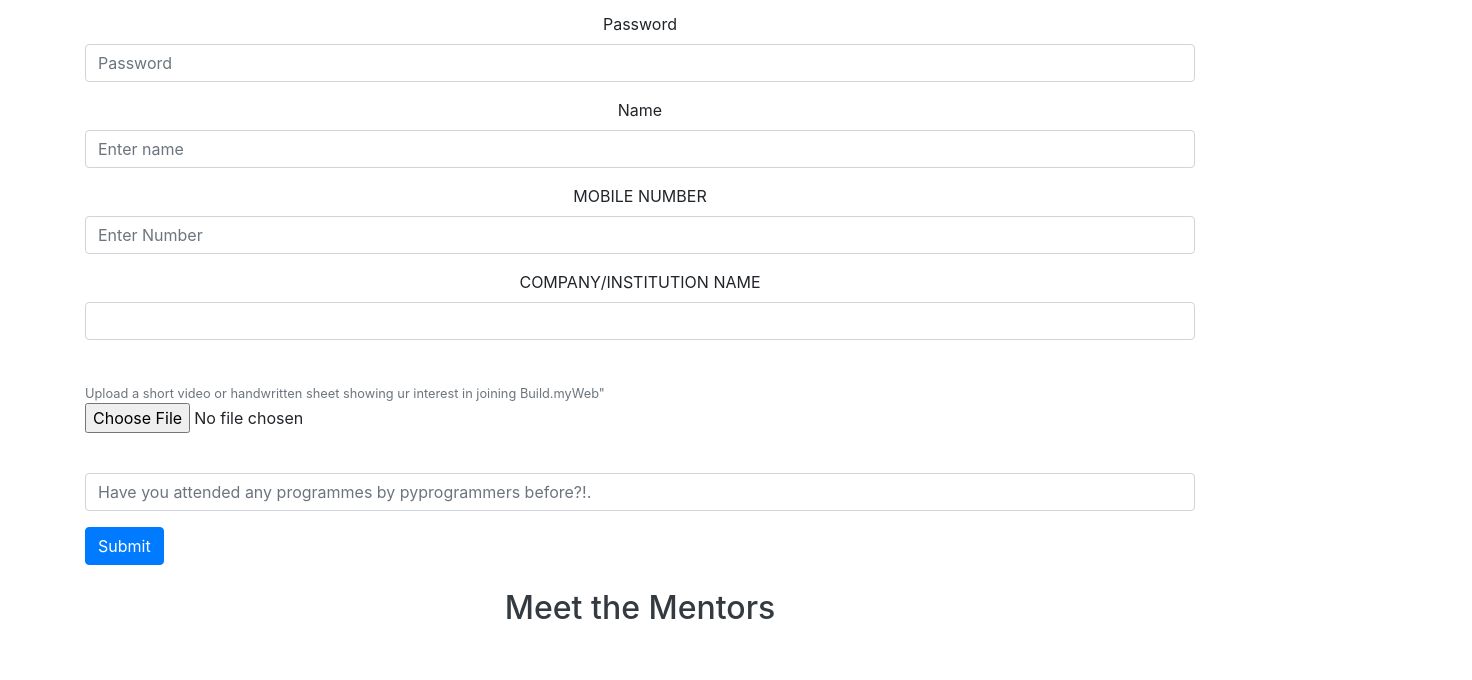
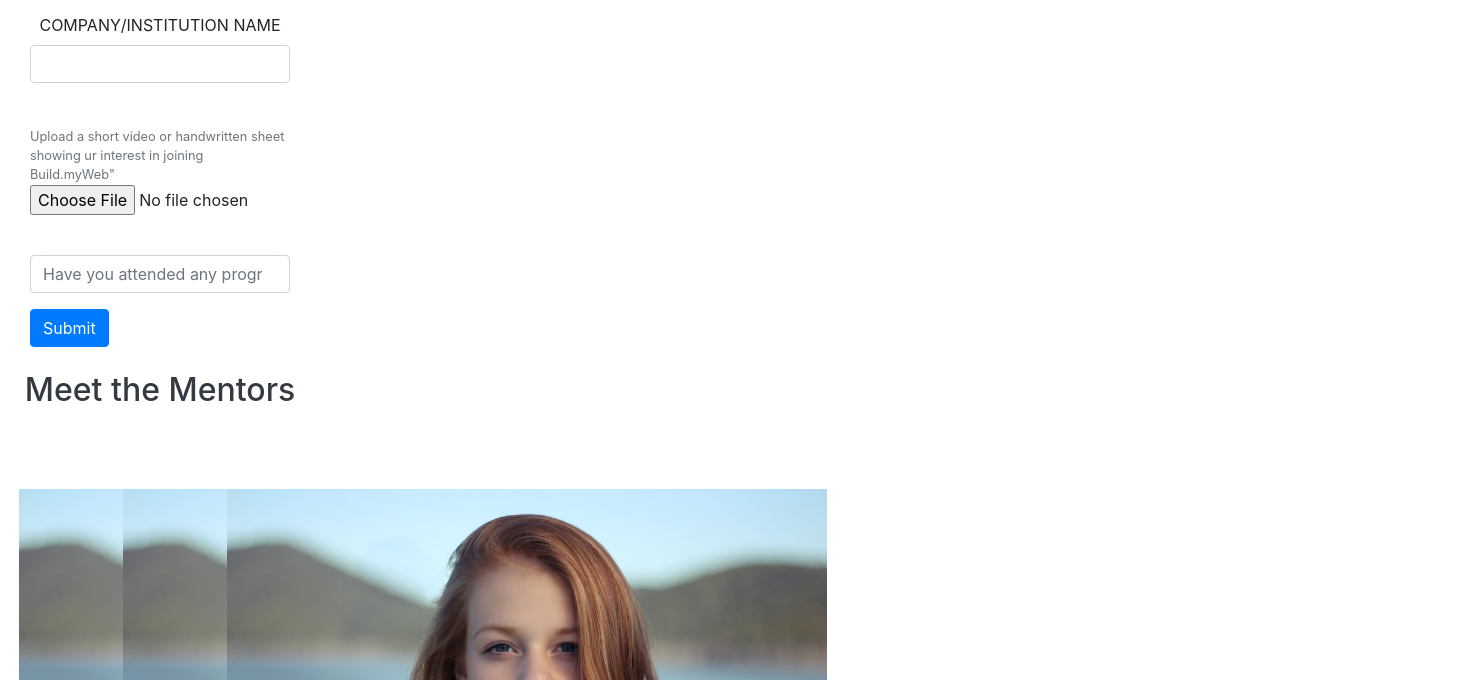
Before and after one commit to Breesa-Eliswa/BUILD_MYWEB_SAMPLEWEBSITE, a plain HTML site: page index.html in a window 1280 px wide. Shown: the part 819-1499 px from the top of the page, 1472 px wide, since content can reach past the window. Drawn offline with nearby package versions, Linux system fonts and the light colour scheme.

Commit message:
Update index.html

```diff
--- a/index.html
+++ b/index.html
@@ -12,7 +12,7 @@
 <script src="https://code.jquery.com/jquery-3.2.1.slim.min.js" integrity="sha384-KJ3o2DKtIkvYIK3UENzmM7KCkRr/rE9/Qpg6aAZGJwFDMVNA/GpGFF93hXpG5KkN" crossorigin="anonymous"></script>
 <script src="https://cdn.jsdelivr.net/npm/popper.js@1.12.9/dist/umd/popper.min.js" integrity="sha384-ApNbgh9B+Y1QKtv3Rn7W3mgPxhU9K/ScQsAP7hUibX39j7fakFPskvXusvfa0b4Q" crossorigin="anonymous"></script>
 <script src="https://cdn.jsdelivr.net/npm/bootstrap@4.0.0/dist/js/bootstrap.min.js" integrity="sha384-JZR6Spejh4U02d8jOt6vLEHfe/JQGiRRSQQxSfFWpi1MquVdAyjUar5+76PVCmYl" crossorigin="anonymous"></script>
-
+<div class="col-xs-12 col-xm-6 col-md-4 col-lg-3 col-xl-3">
 <section>
   <!-- Image and text -->
 <nav class="navbar navbar-light bg-secondary">
@@ -153,5 +153,6 @@
     <fieldset><i>Copyright © 2022</i> </fieldset>
   </footer>
 </section>
+  </div>
 </body>
 </html>
```
